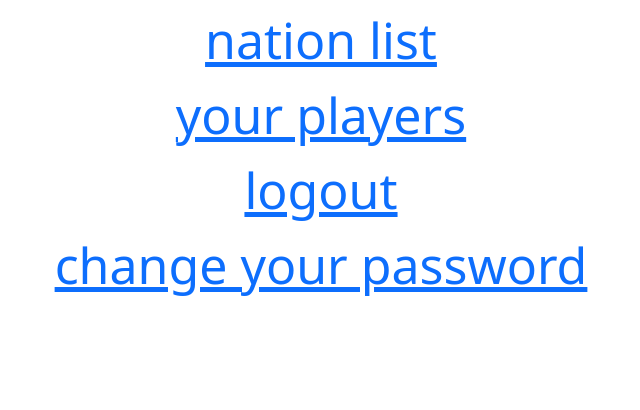
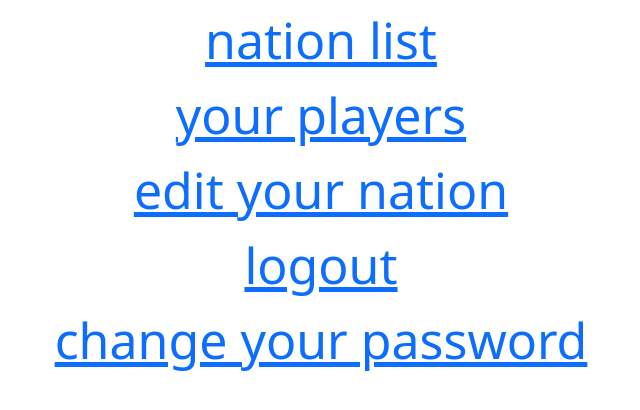
Before and after one commit to urlordjames/anarcho-monarchy, a Django app: page / in a window 1280 px wide. Shown: the part 168-578 px from the top of the page, without its empty margins (319-959 px from the left). Run offline with Django 3.2, Linux system fonts and the light colour scheme; a user stored in the database is signed in; tables that the repository leaves empty hold one stand-in row (values such as "Sample post"); some libraries are stand-ins or nearby versions.

Commit message:
added edit nation to home page

```diff
--- a/anarchonet/main/templates/index.html
+++ b/anarchonet/main/templates/index.html
@@ -19,6 +19,9 @@
     {% else %}
     <a href="/myplayers/">your players</a><br>
     {% endif %}
+    {% if hasnation %}
+    <a href="/editnation/">edit your nation</a><br>
+    {% endif %}
     <a href="/logout/">logout</a><br>
     <a href="/resetpassword/">change your password</a><br>
     {% else %}
--- a/anarchonet/main/views.py
+++ b/anarchonet/main/views.py
@@ -12,10 +12,13 @@ from .models import Player, Nation, Law
 def index(request):
     user = request.user
     accounts = 0
+    nation = None
     if user.is_authenticated:
         accounts = len(Player.objects.all().filter(owner=user))
+        nation = Nation.objects.get(owner=user)
     return render(request, "index.html", {"username": user.get_username(),
-                                          "noaccount": accounts == 0})
+                                          "noaccount": accounts == 0,
+                                          "hasnation": not nation is None})
 @csrf_protect
 def loginUser(request):
     if request.method == "GET":
```
